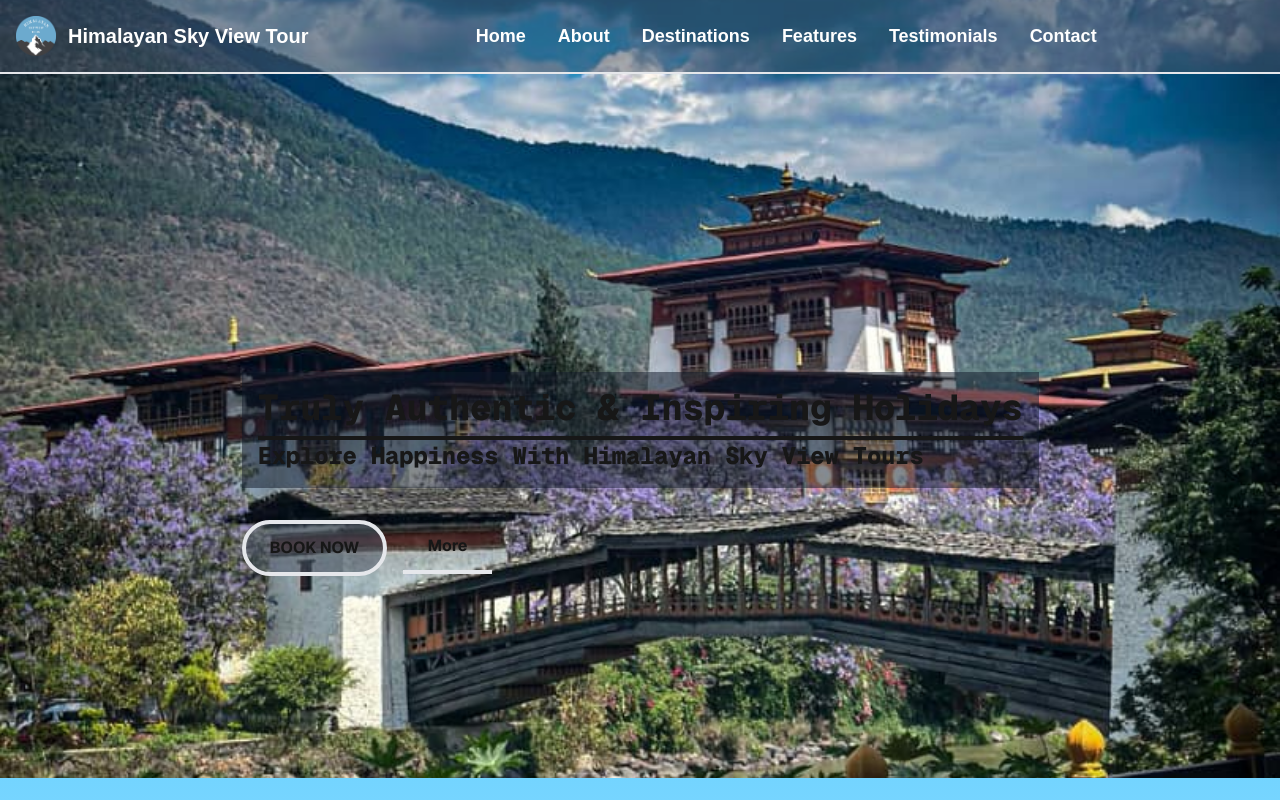
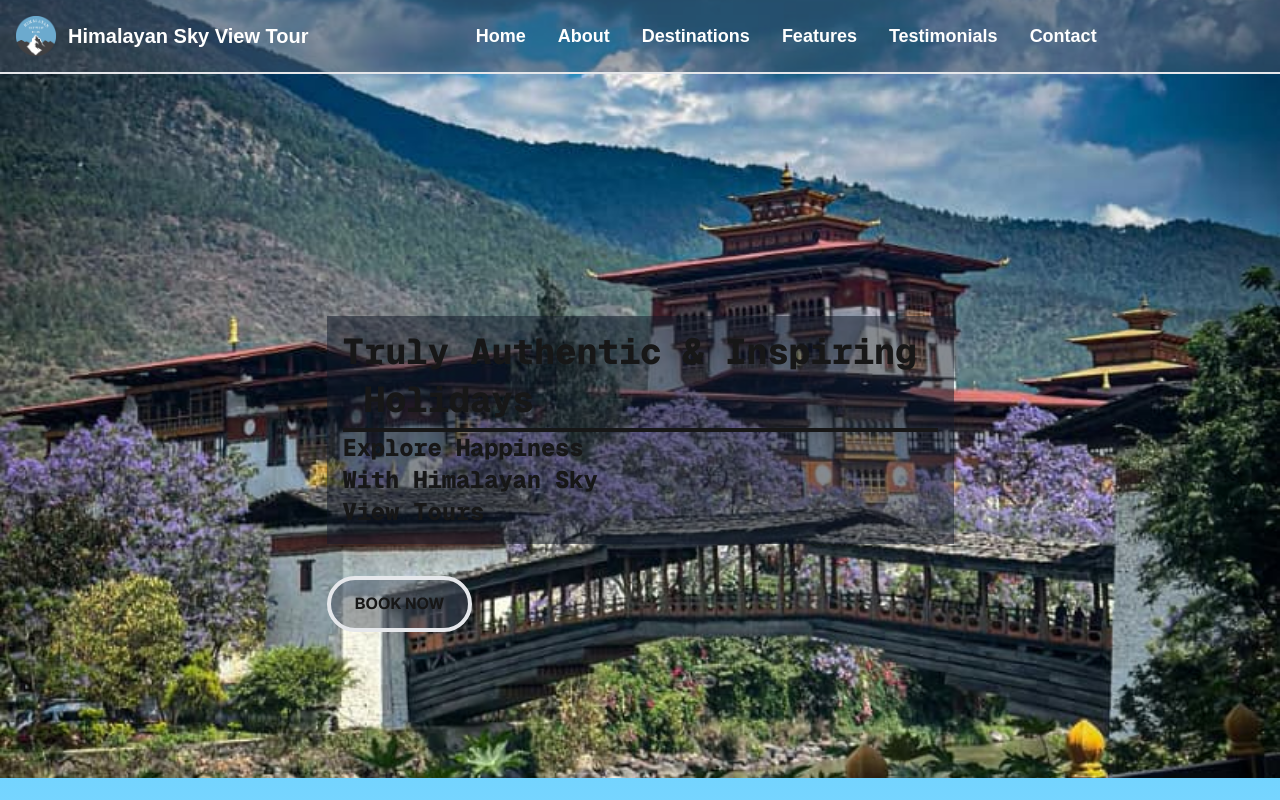
Before and after one commit to Passang-Dorji/BhutanTour, a Next.js app: page / in a window 1280 px wide. Shown: the top 800 px of the page. Built offline with nearby package versions, Linux system fonts and the light colour scheme.

Commit message:
fix: fixes some ui issues

```diff
--- a/app/component/About.tsx
+++ b/app/component/About.tsx
@@ -73,7 +73,6 @@ export default function AboutPage() {
 						providing an unforgettable experience of the region&apos;s natural
 						beauty and cultural heritage
 					</p>
-					<div className="absolute top-20 left-10 w-40 h-20 bg-white rounded-full blur-2xl opacity-70" />
 					<h1 className="text-gray-700 font-bold p-3 text-lg">
 						Key Features & Offerings
 					</h1>
--- a/app/component/HomePage.tsx
+++ b/app/component/HomePage.tsx
@@ -39,11 +39,20 @@ export default function HomePage() {
 					))}
 				</div>
 				<ul className="font-mono text-center sm:text-left bg-gray-900/50 p-4">
-					<li className="mb-2 tracking-[-.01em] text-4xl font-extrabold">
-						<TextRoll>Truly Authentic & Inspiring Holidays</TextRoll>
+					<li className="mb-2 tracking-[-.01em] text-3xl sm:text-4xl font-extrabold">
+						<TextRoll>Truly Authentic & Inspiring </TextRoll>
+					</li>
+					<li className="mb-2 tracking-[-.01em] text-3xl sm:text-4xl font-extrabold">
+						<TextRoll> Holidays</TextRoll>
 					</li>
 					<li className="tracking-[-.01em] border-t-4 text-2xl font-extrabold">
-						<TextRoll>Explore Happiness With Himalayan Sky View Tours</TextRoll>
+						<TextRoll>Explore Happiness</TextRoll>
+					</li>
+					<li className="tracking-[-.01em] text-2xl font-extrabold">
+						<TextRoll>With Himalayan Sky</TextRoll>
+					</li>
+					<li className="tracking-[-.01em] text-2xl font-extrabold">
+						<TextRoll>View Tours</TextRoll>
 					</li>
 				</ul>
 				<div className="flex gap-4 items-center flex-col sm:flex-row">
@@ -53,12 +62,6 @@ export default function HomePage() {
 					>
 						BOOK NOW
 					</a>
-					<a
-						href="/about"
-						className="border-b-4 border-gray-200 px-6 py-3 font-bold hover:bg-gray-200/30 transition"
-					>
-						More
-					</a>
 				</div>
 			</main>
 		</div>
```
